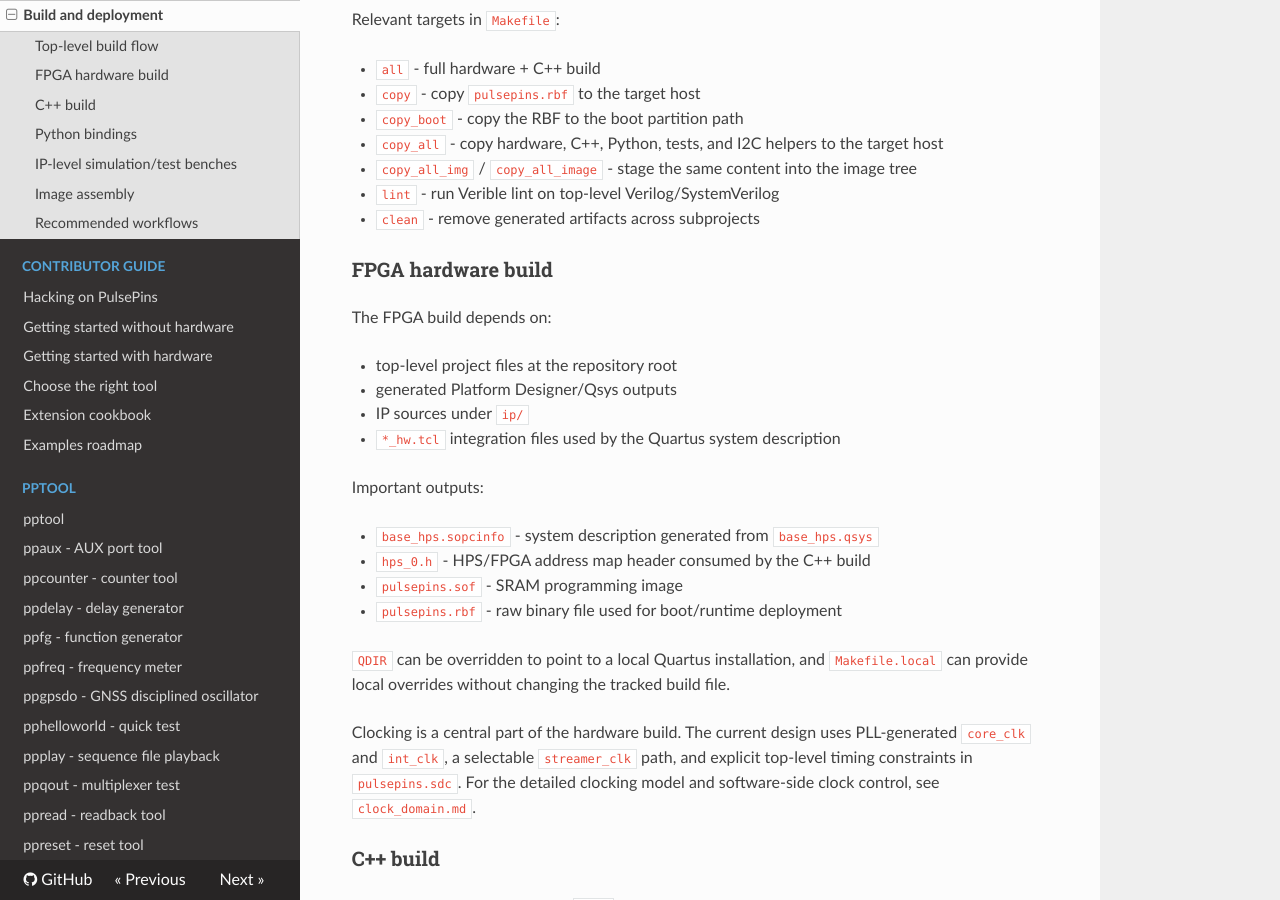
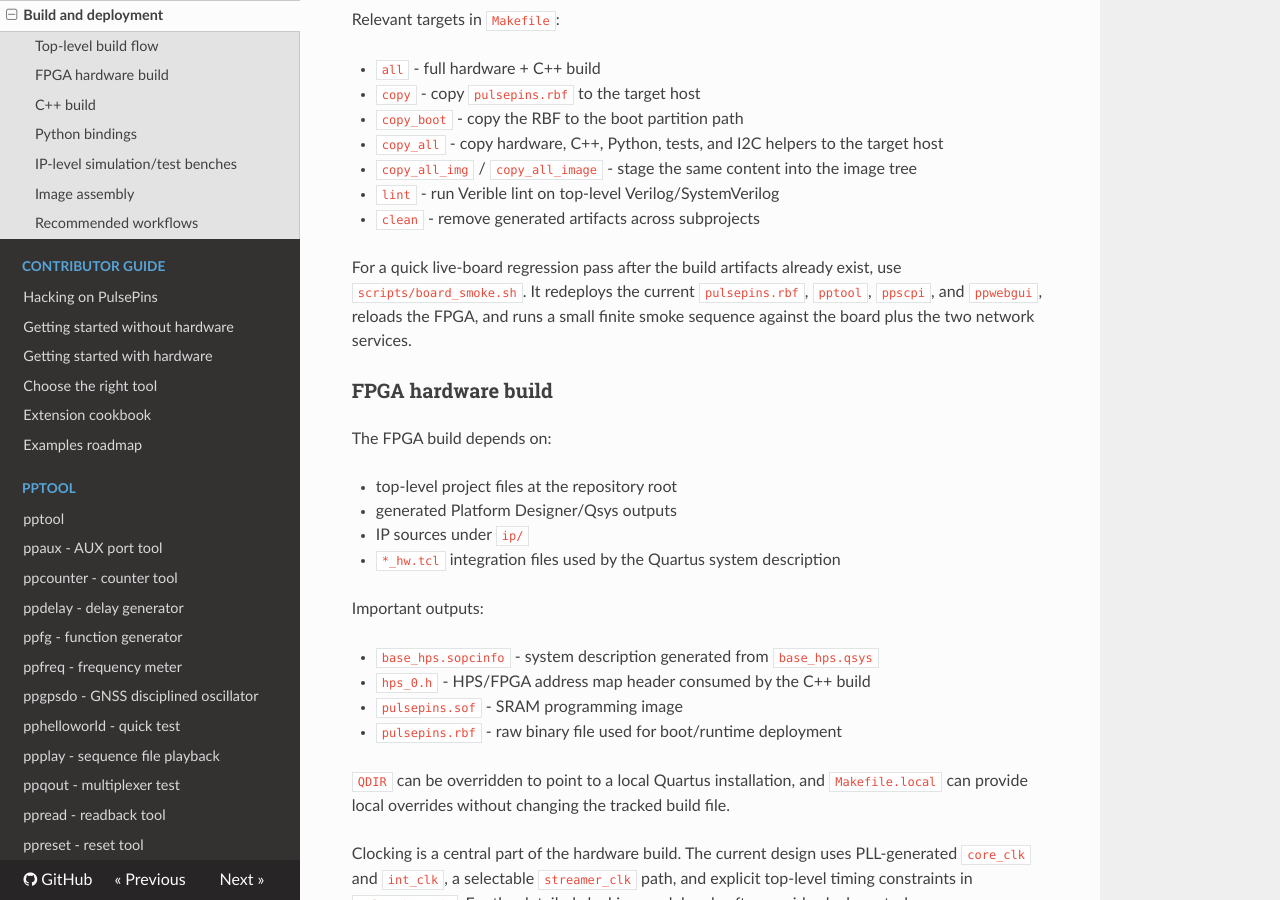
Before and after one commit to rokzitko/PulsePins, an MkDocs documentation site: the page built from docs/docs/build.md, in a window 1280 px wide and 900 px high, scrolled down 516 px. Built offline with MkDocs 1.6.1, drawn with Linux system fonts in a browser that asks for light colours; nearby versions of some CDN libraries.

Commit message:
add board smoke automation

```diff
--- a/docs/docs/build.md
+++ b/docs/docs/build.md
@@ -23,6 +23,8 @@ Relevant targets in `Makefile`:
 * `copy_all_img` / `copy_all_image` - stage the same content into the image tree
 * `lint` - run Verible lint on top-level Verilog/SystemVerilog
 * `clean` - remove generated artifacts across subprojects
+
+For a quick live-board regression pass after the build artifacts already exist, use `scripts/board_smoke.sh`. It redeploys the current `pulsepins.rbf`, `pptool`, `ppscpi`, and `ppwebgui`, reloads the FPGA, and runs a small finite smoke sequence against the board plus the two network services.
 
 ### FPGA hardware build
 
```
Also changed, not shown: 1 other file.
